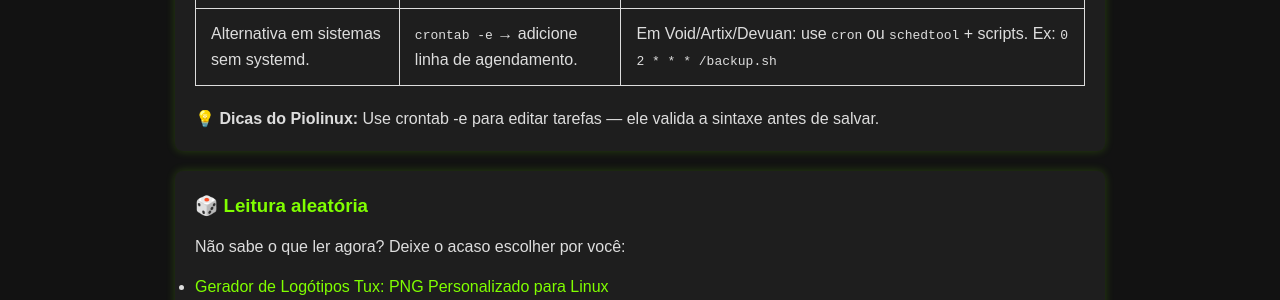
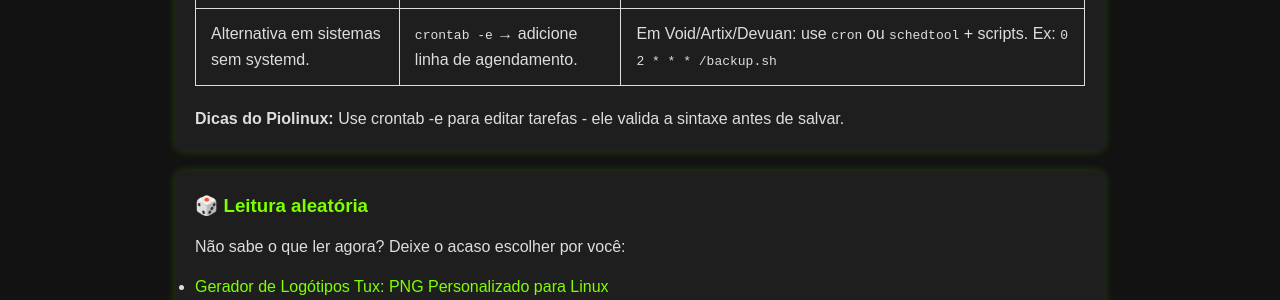
Before and after one commit to Piolinux/piolinux-site, a Jekyll site: the page built from _pages/_comandos/tarefas-agendadas.md, in a window 1280 px wide. Shown: the part 1635-1935 px from the top of the page. Built offline with Jekyll 4.4.1, drawn with Linux system fonts in a browser that asks for light colours.

```diff
--- a/_pages/_comandos/tarefas-agendadas.md
+++ b/_pages/_comandos/tarefas-agendadas.md
@@ -170,7 +170,7 @@ function filtrarLinhas(termo) {
 
 
 <div class="dica-final">
-  💡 <strong>Dicas do Piolinux:</strong> Use crontab -e para editar tarefas — ele valida a sintaxe antes de salvar.
+   <strong>Dicas do Piolinux:</strong> Use crontab -e para editar tarefas - ele valida a sintaxe antes de salvar.
   </div>
 
 
```
